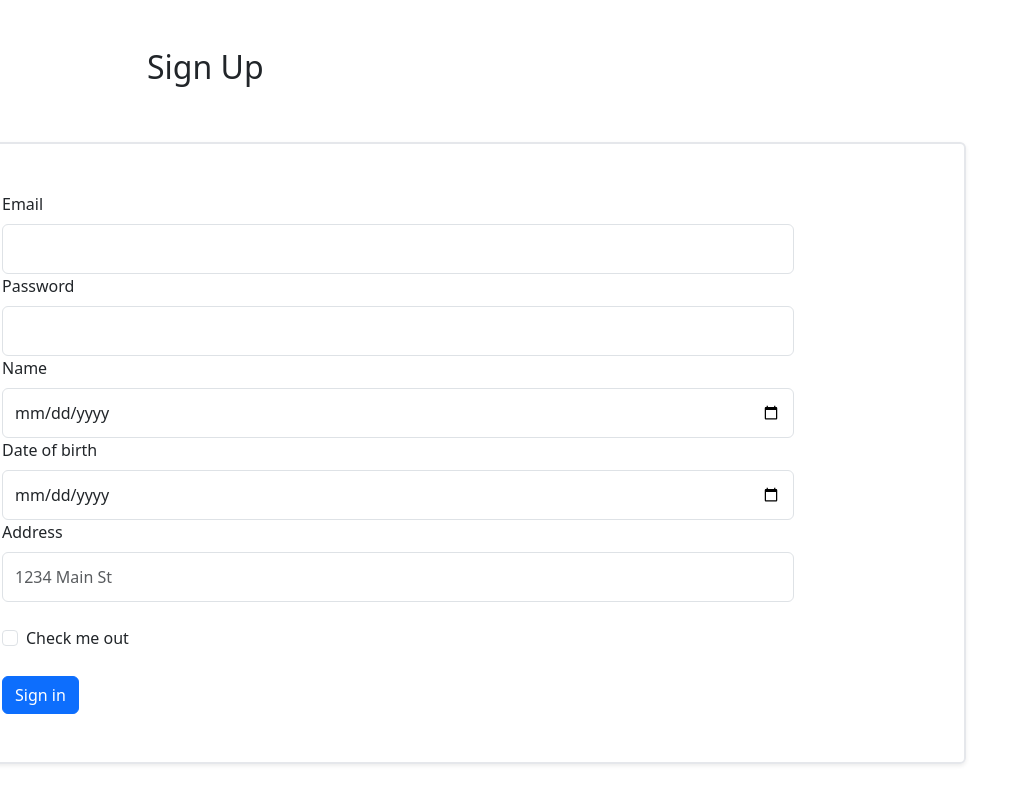
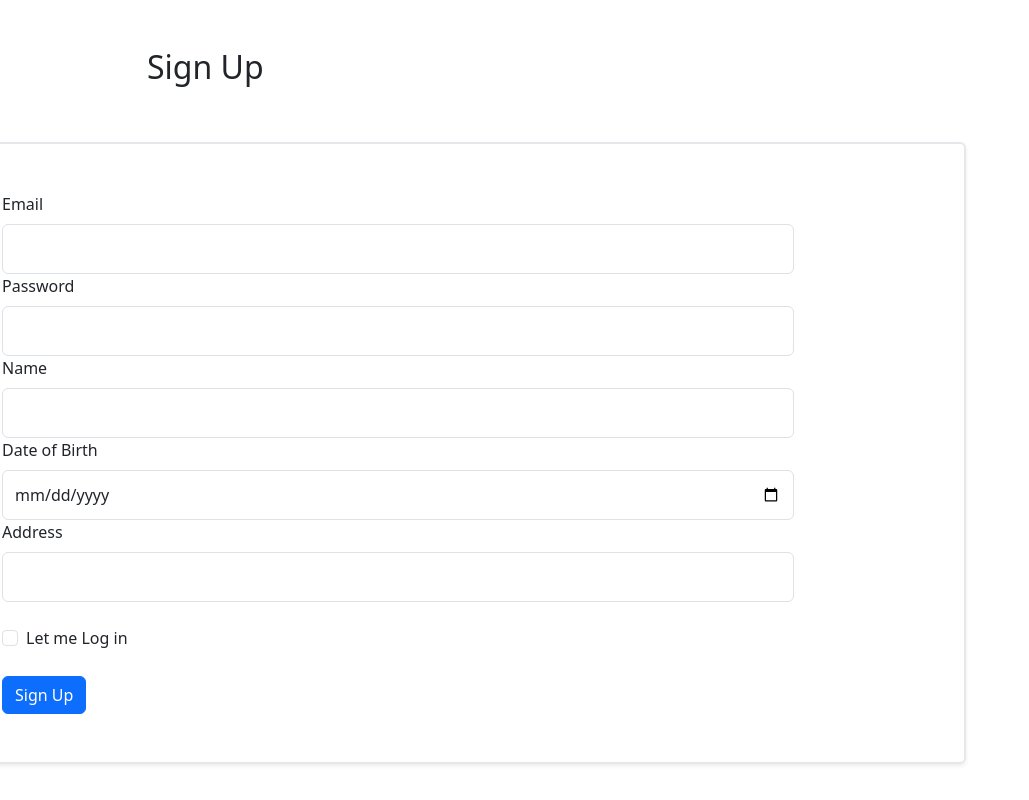
Before and after one commit to ThuNguyen288/ITITIU20315-NGUYEN_THI_KIM_THU-BOOKSTORE_PROJECT, a Next.js app: page /pages/register in a window 1280 px wide. Shown: the whole page, without its empty margins (0-1029 px from the left). Built offline with nearby package versions, Linux system fonts and the light colour scheme.

Commit message:
Register - Connect API

```diff
--- /dev/null
+++ b/src/app/api/register/route.js
@@ -0,0 +1,40 @@
+import mysql from 'mysql2/promise';
+export async function POST(req) {
+  try {
+    const body = await req.json();
+    console.log('Request Body:', body); // Log incoming data
+
+    const { email, password, name, dateOfBirth, address } = body;
+
+    if (!email || !password || !name || !dateOfBirth || !address) {
+      console.error('Missing fields:', body);
+      return new Response(JSON.stringify({ error: 'All fields are required' }), { status: 400 });
+    }
+
+    const connection = await mysql.createConnection({
+      host: process.env.DB_HOST,
+      user: process.env.DB_USER,
+      password: process.env.DB_PASSWORD,
+      database: process.env.DB_NAME,
+    });
+
+    console.log('Database connected successfully');
+
+    const [result] = await connection.execute(
+      'INSERT INTO customers (Name, Password, Email, DateOfBirth, Address, created_at, updated_at) VALUES (?, ?, ?, ?, ?, NOW(), NOW())',
+      [name, password, email, dateOfBirth, address]
+    );
+
+    console.log('Database Insertion Result:', result); // Log the result
+
+    await connection.end();
+
+    return new Response(
+      JSON.stringify({ message: 'User registered successfully', userId: result.insertId }),
+      { status: 200 }
+    );
+  } catch (error) {
+    console.error('Error during database operation:', error);
+    return new Response(JSON.stringify({ error: 'Database connection error' }), { status: 500 });
+  }
+}
--- a/src/app/pages/register/page.js
+++ b/src/app/pages/register/page.js
@@ -2,57 +2,123 @@
 
 import 'bootstrap/dist/css/bootstrap.min.css';
 import dynamic from 'next/dynamic';
+import { useState } from 'react';
+import './Register.css';
 
 // Dynamically load Bootstrap JS to avoid SSR issues
 const Bootstrap = dynamic(() => import('bootstrap/dist/js/bootstrap.bundle.min.js'), { ssr: false });
 
-import { useEffect } from 'react';
-import 'bootstrap/dist/css/bootstrap.min.css';
-import './Register.css'
-export default function SignUp(){
-  useEffect(() => {
-    // Dynamically load Bootstrap JS on the client side
-    import('bootstrap/dist/js/bootstrap.bundle.min.js');
-  }, []);
+export default function SignUp() {
+  // Define state for form inputs
+  const [email, setEmail] = useState('');
+  const [password, setPassword] = useState('');
+  const [name, setName] = useState('');
+  const [dateOfBirth, setDateOfBirth] = useState('');
+  const [address, setAddress] = useState('');
+  const [login, setLogin] = useState('');
+  const handleSubmit = async (e) => {
+    e.preventDefault();
+
+    if (!email || !password || !name || !dateOfBirth || !address) {
+      alert('All fields are required');
+      return;
+    }
+
+    const userData = { email, password, name, dateOfBirth, address };
+
+    try {
+      const response = await fetch('/api/register', {
+        method: 'POST',
+        headers: {
+          'Content-Type': 'application/json',
+        },
+        body: JSON.stringify(userData),
+      });
+
+      const result = await response.json();
+      if (response.ok) {
+        alert(result.message); // Success message
+      } else {
+        alert(result.error); // Error message
+      }
+    } catch (error) {
+      console.error('Error during registration:', error);
+    }
+  };
+
   return (
     <div className="w-1/2 row justify-center place-self-center">
       <div className="col-md-4 p-5">
         <h2 className="text-center">Sign Up</h2>
       </div>
-            <form className="border-2 py-5 w-75 place-items-center rounded shadow-sm">
+      <form className="border-2 py-5 w-75 place-items-center rounded shadow-sm" onSubmit={handleSubmit}>
         <div className="col-10">
           <label htmlFor="inputEmail4" className="form-label">Email</label>
-                <input type="email" className="form-control" id="inputEmail4" />
+          <input
+            type="email"
+            className="form-control"
+            id="inputEmail4"
+            value={email}
+            onChange={(e) => setEmail(e.target.value)}
+            required
+          />
         </div>
         <div className="col-10">
           <label htmlFor="inputPassword4" className="form-label">Password</label>
-                <input type="password" className="form-control" id="inputPassword4" />
+          <input
+            type="password"
+            className="form-control"
+            id="inputPassword4"
+            value={password}
+            onChange={(e) => setPassword(e.target.value)}
+            required
+          />
         </div>
         <div className="col-10">
           <label htmlFor="inputName" className="form-label">Name</label>
-                <input type="date" className="form-control" id="inputName" placeholder="DD/MM/YYYY" />
+          <input
+            type="text"
+            className="form-control"
+            id="inputName"
+            value={name}
+            onChange={(e) => setName(e.target.value)}
+            required
+          />
         </div>
         <div className="col-10">
-                <label htmlFor="inputDateOfBirth" className="form-label">Date of birth</label>
-                <input type="date" className="form-control" id="inputDateOfBirth" placeholder="DD/MM/YYYY" />
+          <label htmlFor="inputDateOfBirth" className="form-label">Date of Birth</label>
+          <input
+            type="date"
+            className="form-control"
+            id="inputDateOfBirth"
+            value={dateOfBirth}
+            onChange={(e) => setDateOfBirth(e.target.value)}
+            required
+          />
         </div>
         <div className="col-10">
           <label htmlFor="inputAddress" className="form-label">Address</label>
-                <input type="text" className="form-control" id="inputAddress" placeholder="1234 Main St" />
+          <input
+            type="text"
+            className="form-control"
+            id="inputAddress"
+            value={address}
+            onChange={(e) => setAddress(e.target.value)}
+            required
+          />
         </div>
         <div className="col-10 py-4">
           <div className="form-check">
             <input className="form-check-input scale-150" type="checkbox" id="gridCheck" />
             <label className="form-check-label" htmlFor="gridCheck">
-                    Check me out
+              Let me Log in
             </label>
           </div>
         </div>
         <div className="col-10">
-                <button type="submit" className="btn btn-primary">Sign in</button>
+          <button type="submit" className="btn btn-primary">Sign Up</button>
         </div>
       </form>
     </div>
-
-    )
+  );
 }
```
Also changed, not shown: src/app/pages/api/Register.js (deleted, +0 -40 lines). Lines whose indentation alone changed are shown as unchanged.
